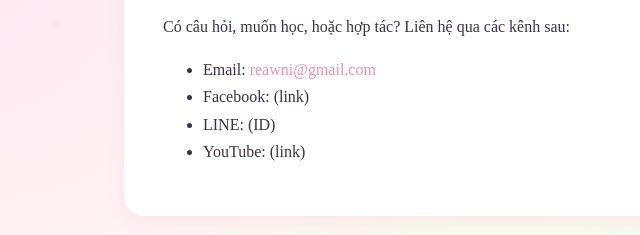
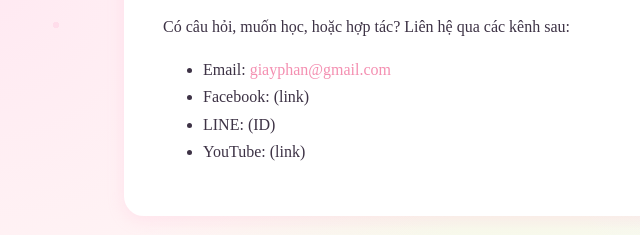
Before and after one commit to giayphan/ygiaphan, a plain HTML site: page contact.html in a window 1280 px wide. Shown: the part 175-410 px from the top of the page, 136-776 px from the left. Drawn offline with Linux system fonts and the light colour scheme.

Commit message:
Update contact.html

```diff
--- a/contact.html
+++ b/contact.html
@@ -15,7 +15,7 @@
     <p class="vi" data-lang="vi">Có câu hỏi, muốn học, hoặc hợp tác? Liên hệ qua các kênh sau:</p>
     <p class="th" data-lang="th">มีคำถาม อยากเรียน หรืออยากร่วมงาน ติดต่อได้ทางช่องทางด้านล่าง</p>
     <ul>
-      <li>Email: <a href="mailto:reawni@gmail.com">reawni@gmail.com</a></li>
+      <li>Email: <a href="mailto:reawni@gmail.com">giayphan@gmail.com</a></li>
       <li>Facebook: (link)</li>
       <li>LINE: (ID)</li>
       <li>YouTube: (link)</li>
```
